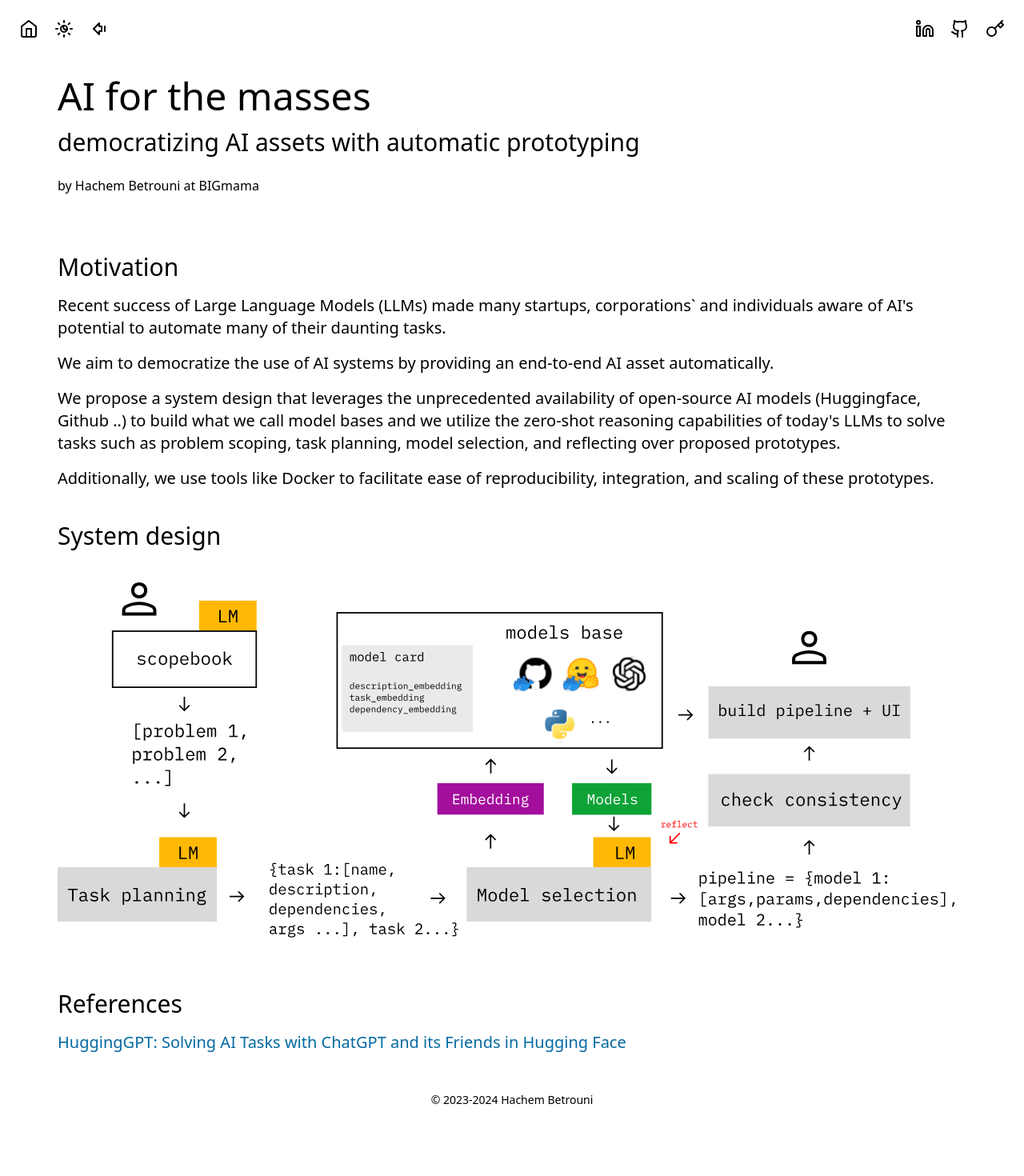
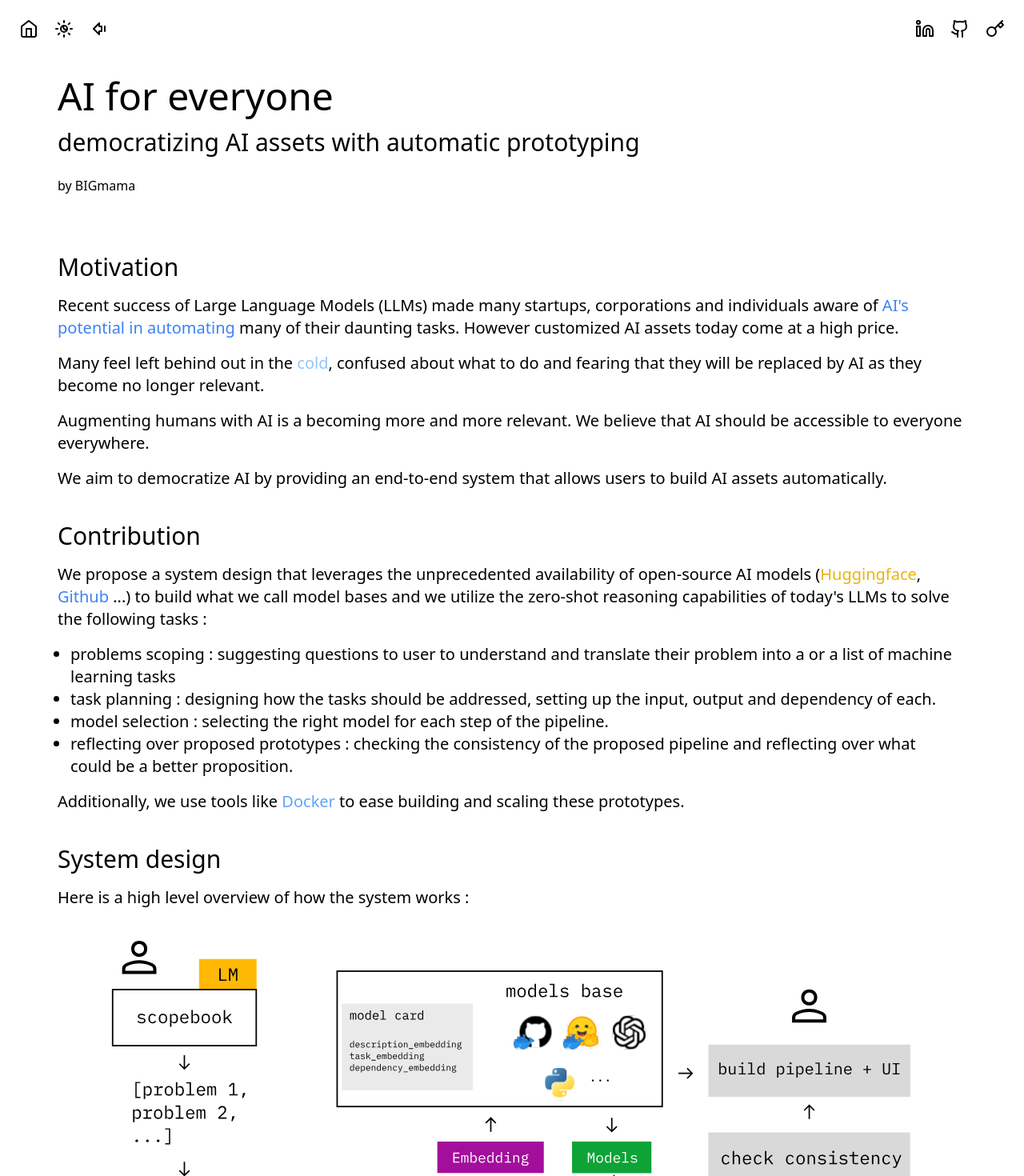
Before and after one commit to 1hachem/1hachem.xyz, a Next.js app: page /blogs/autoprototype in a window 1280 px wide. Shown: the top 1470 px of the page at 80% size. Before the commit the page ends 1385 px from the top, so only its background shows below. Built offline with nearby package versions, Linux system fonts and the light colour scheme; no server answers.

Commit message:
update blog

```diff
--- a/src/pages/blogs/autoprototype.mdx
+++ b/src/pages/blogs/autoprototype.mdx
@@ -1,32 +1,53 @@
 import Layout from "@/components/Layouts/BlogLayout";
 
 export const meta = {
-  author: "Hachem Betrouni at BIGmama",
-  title: "AI for the masses",
+  author: "BIGmama",
+  title: "AI for everyone",
   slug: "democratizing AI assets with automatic prototyping",
 };
 
 ## Motivation
 
-Recent success of Large Language Models (LLMs) made many startups, corporations` and individuals aware of AI's
-potential to automate many of their daunting tasks.
+Recent success of Large Language Models (LLMs) made many startups, corporations and individuals aware of <a className="text-blue-500">AI's
+potential in automating</a> many of their daunting tasks. However customized AI assets today come at a high price.
 
-We aim to democratize the use of AI systems by providing an end-to-end AI asset automatically.
+Many feel left behind out in the <a className="text-blue-300">cold</a>, confused about what to do
+and fearing that they will be replaced by AI as they become no longer relevant.
 
-We propose a system design that leverages the unprecedented availability of open-source AI models (Huggingface, Github ..)
-to build what we call model bases and we utilize the zero-shot reasoning capabilities of today's LLMs to solve tasks
-such as problem scoping,
-task planning, model selection, and reflecting over proposed prototypes.
+Augmenting humans with AI is a becoming more and more relevant. We believe that AI should be accessible to everyone everywhere.
 
-Additionally, we use tools like Docker to facilitate ease of reproducibility, integration, and scaling of these prototypes.
+We aim to democratize AI by providing an end-to-end system that allows users to build AI assets automatically.
+
+## Contribution
+
+We propose a system design that leverages the unprecedented availability of open-source AI models (<a className="text-yellow-500">Huggingface</a>, <a className="text-blue-500">Github</a> ...)
+to build what we call model bases and we utilize the zero-shot reasoning capabilities of today's LLMs to solve the following tasks :
+
+- problems scoping : suggesting questions to user to understand and translate their problem into a or a list of machine learning tasks
+- task planning : designing how the tasks should be addressed, setting up the input, output and dependency of each.
+- model selection : selecting the right model for each step of the pipeline.
+- reflecting over proposed prototypes : checking the consistency of the proposed pipeline and reflecting over what could be a better proposition.
+
+Additionally, we use tools like <a className="text-blue-400">Docker</a> to ease building and scaling these prototypes.
 
 ## System design
 
+Here is a high level overview of how the system works :
+
 <br />
-![system image](/images/automatic_prototype/system.svg)
-<br />
+<img src="/images/automatic_prototype/system.svg" className="bg-white" />
+
+## Discussion
+
+- New models can easily be added to the model base.
+
+- Human expertise can be programmatically encoded (for example as python functions) and to extend the model base,
+  building a competitive advantage for companies over time and concretizing their know-how.
+
 ## References
 
 [HuggingGPT: Solving AI Tasks with ChatGPT and its Friends in Hugging Face](https://arxiv.org/pdf/2303.17580.pdf)
+[Chain-of-Thought Prompting Elicits Reasoning in Large Language Models.](https://arxiv.org/abs/2201.11903)
+[Huggingface](https://huggingface.co/)
 
 export default ({ children }) => <Layout meta={meta}>{children}</Layout>;
```
